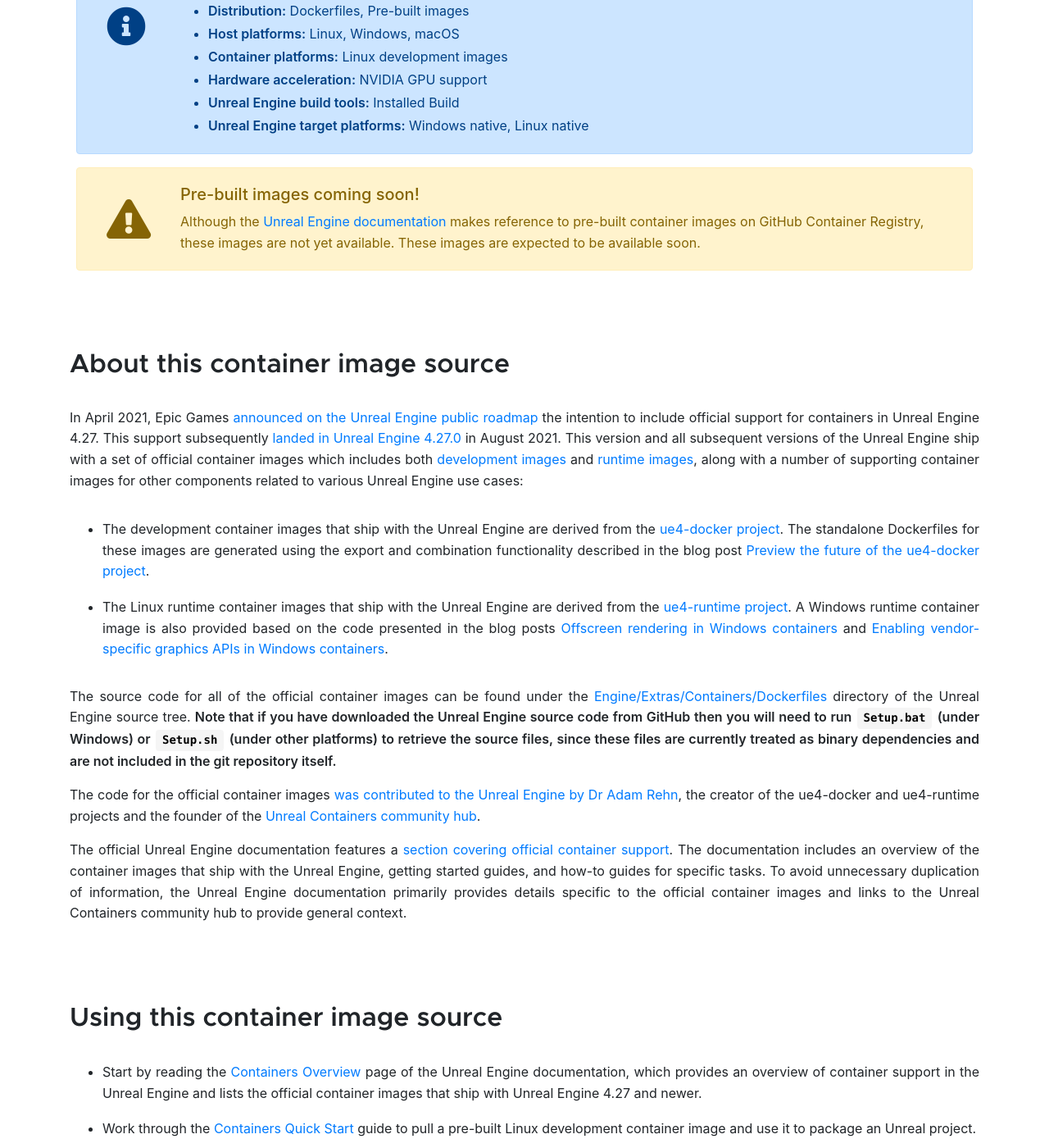
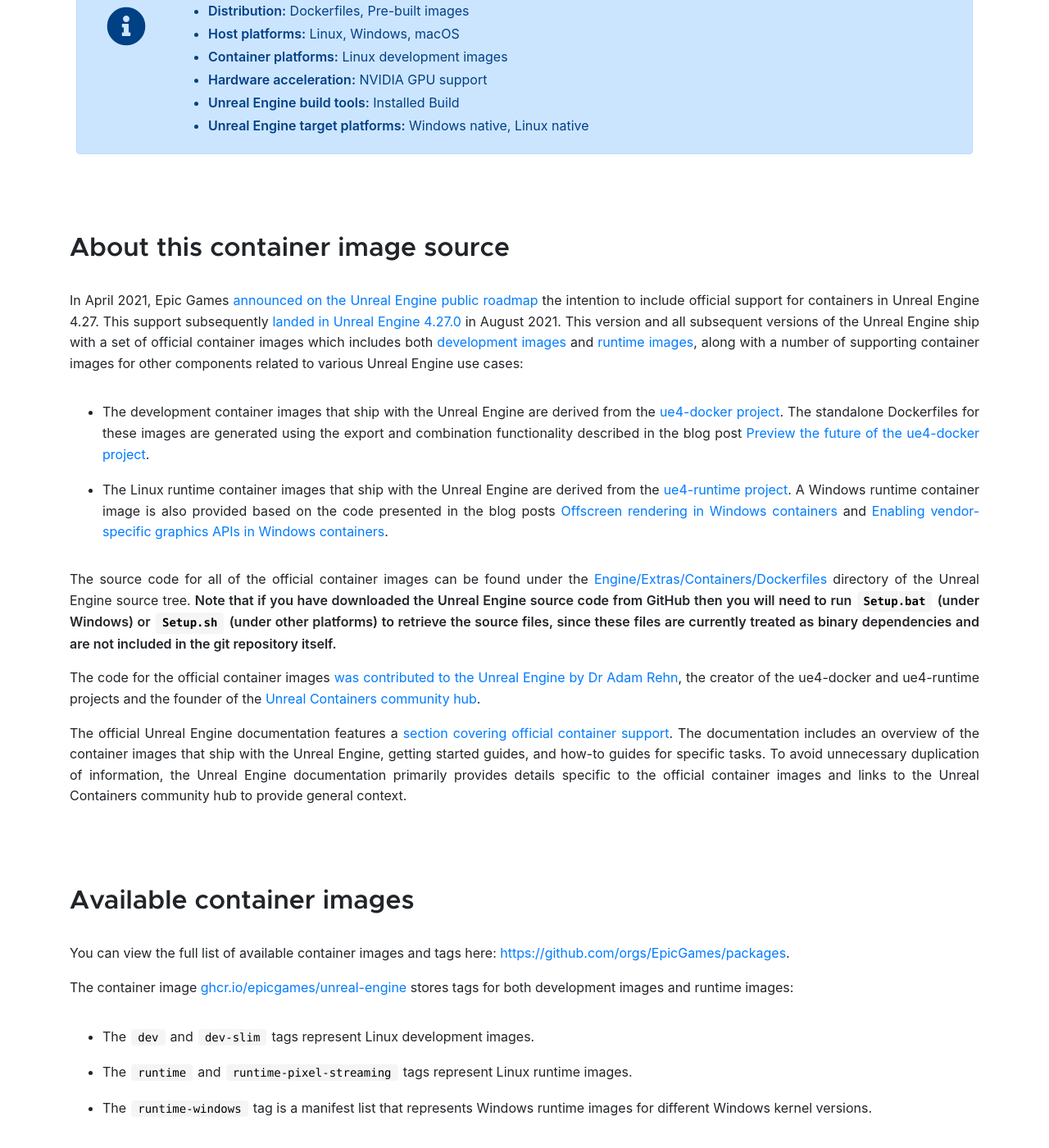
Before and after one commit to UnrealContainers/unrealcontainers.github.io, a Jekyll site: the page built from collections/_docs/obtaining-images/official-images.md, in a window 1280 px wide and 1400 px high, scrolled down 581 px. Shown: the whole window at 82% size. Built offline with Jekyll 4.4.1, drawn with Linux system fonts in a browser that asks for light colours.

Commit message:
Add details for official container images on GHCR

```diff
--- a/collections/_docs/obtaining-images/official-images.md
+++ b/collections/_docs/obtaining-images/official-images.md
@@ -6,8 +6,6 @@
 ---
 
 {% include alerts/source-features.html source=page.source %}
-
-{% include alerts/warning.html title="Pre-built images coming soon!" content="Although the [Unreal Engine documentation](https://docs.unrealengine.com/4.27/en-US/SharingAndReleasing/Containers/) makes reference to pre-built container images on GitHub Container Registry, these images are not yet available. These images are expected to be available soon." %}
 
 
 ## About this container image source
@@ -25,6 +23,19 @@
 The official Unreal Engine documentation features a [section covering official container support](https://docs.unrealengine.com/4.27/en-US/SharingAndReleasing/Containers/). The documentation includes an overview of the container images that ship with the Unreal Engine, getting started guides, and how-to guides for specific tasks. To avoid unnecessary duplication of information, the Unreal Engine documentation primarily provides details specific to the official container images and links to the Unreal Containers community hub to provide general context.
 
 
+## Available container images
+
+You can view the full list of available container images and tags here: <https://github.com/orgs/EpicGames/packages>.
+
+The container image [ghcr.io/epicgames/unreal-engine](https://github.com/orgs/EpicGames/packages/container/unreal-engine/versions) stores tags for both development images and runtime images:
+
+- The `dev` and `dev-slim` tags represent Linux development images.
+
+- The `runtime` and `runtime-pixel-streaming` tags represent Linux runtime images.
+
+- The `runtime-windows` tag is a manifest list that represents Windows runtime images for different Windows kernel versions.
+
+
 ## Using this container image source
 
 - Start by reading the [Containers Overview](https://docs.unrealengine.com/4.27/en-US/SharingAndReleasing/Containers/ContainersOverview/) page of the Unreal Engine documentation, which provides an overview of container support in the Unreal Engine and lists the official container images that ship with Unreal Engine 4.27 and newer.
```
